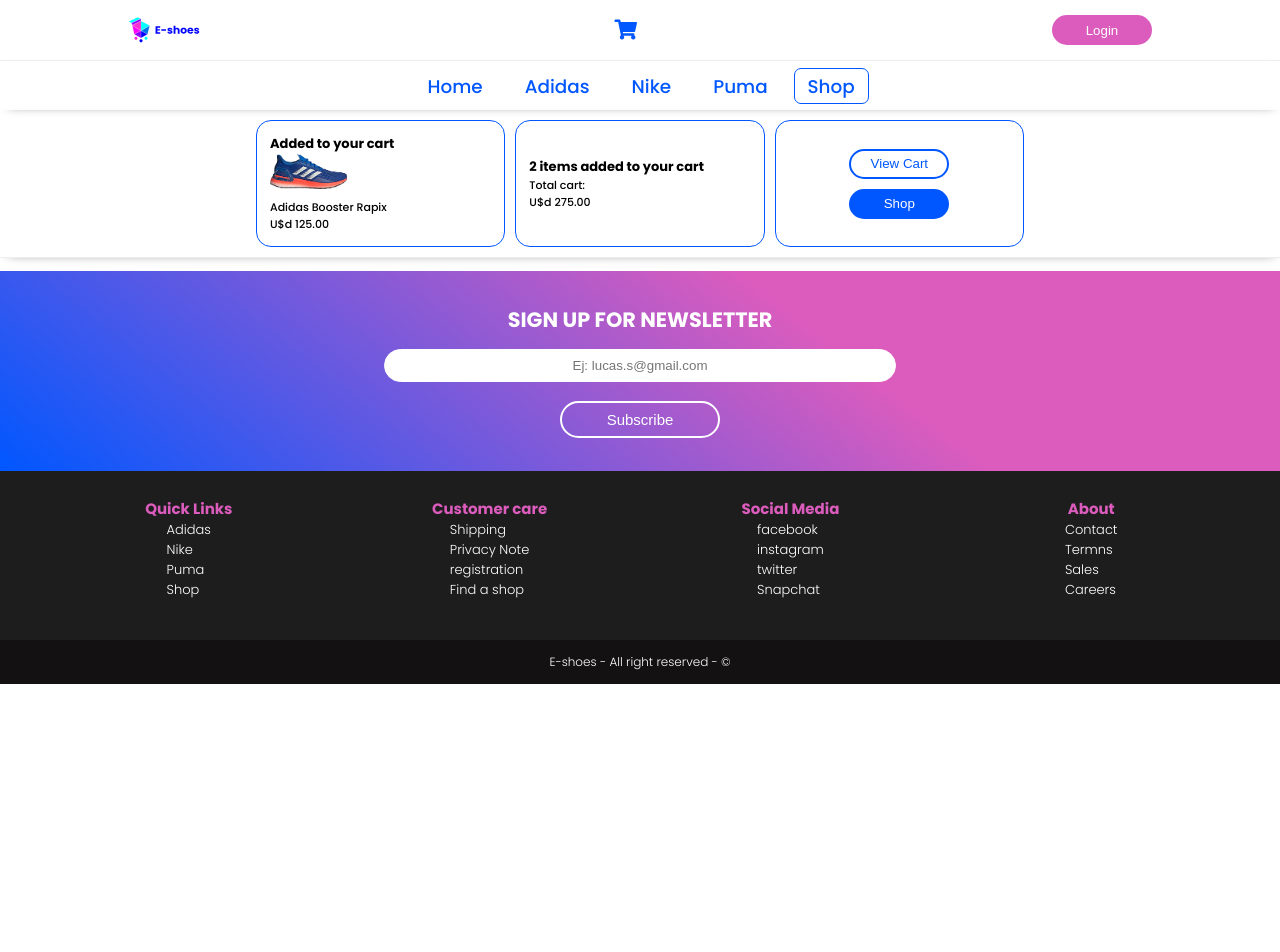
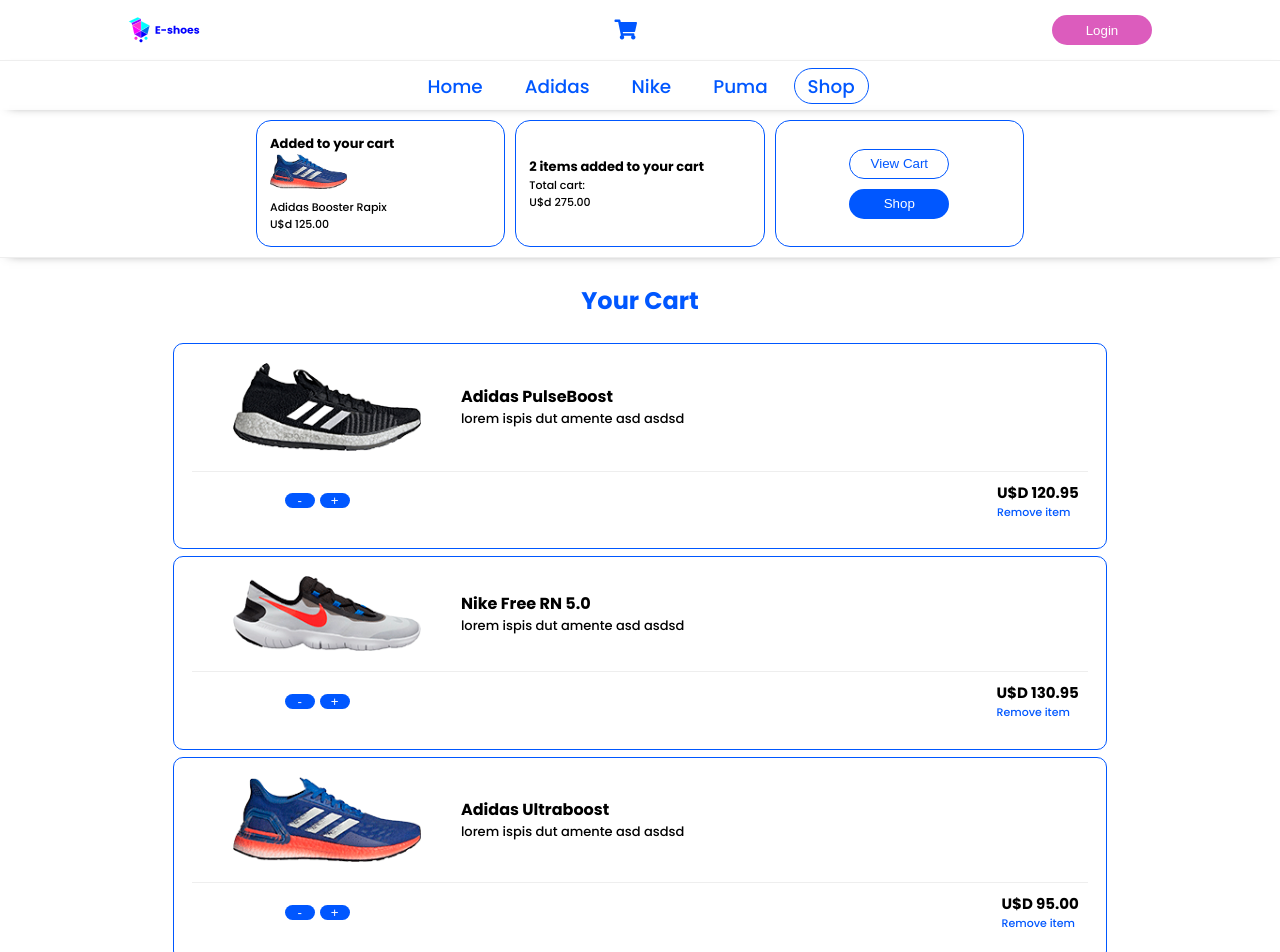
Before and after one commit to lucassingh/coder-shop, a React (Create React App) app: page /cart in a window 1280 px wide. Shown: the top 952 px of the page. Before the commit the page ends 800 px from the top, so only its background shows below. Built offline with nearby package versions, Linux system fonts and the light colour scheme; the HTML template or start-up script is replaced by a standard one.

Commit message:
add item cart

```diff
--- a/src/App.jsx
+++ b/src/App.jsx
@@ -8,6 +8,7 @@
 import Nike from './pages/nike/Nike';
 import Puma from './pages/puma/Puma';
 import Shop from './pages/shop/Shop';
+import Cart from './pages/cart/Cart';
 
 function App() {
   return (
@@ -20,6 +21,7 @@
                         <Route path='/nike' component={ Nike }/>
                         <Route path='/puma' component={ Puma }/>
                         <Route path='/shop' component={ Shop }/>
+                        <Route path='/cart' component={ Cart }/>
                     </Switch>
                 <Newsletter/>
                 <Footer/>
--- a/src/App.scss
+++ b/src/App.scss
@@ -58,6 +58,18 @@
     }
 }
 
+// cart section
+
+.container-title-section-cart {
+    display: flex;
+    justify-content: center;
+    align-items: center;
+    margin-top: 0%;
+    margin-bottom: 4%;
+    color: $primary-color;
+}
+
+
 @media screen and (min-width: 1600px) {
 
 //home section slider
@@ -66,3 +78,9 @@
         padding: 0% 18% 0% 18%;
     }
 }
+
+@media screen and (min-width: 768px) {
+.container-title-section-cart {
+        margin-bottom: 0%;
+    }
+}
--- /dev/null
+++ b/src/components/cartItem/CarItem.jsx
@@ -0,0 +1,45 @@
+import React from 'react'
+
+function CartItem(props) {
+
+    return (
+        <>
+            <div className="container-title-section-cart">
+                <h2 className="title-section">Your Cart</h2>
+            </div>
+            <div className="cart-item-container">
+                <div className="cart-item-wrapper">
+                    { props.data.map((item, index) => {
+                        return(
+                        <div key={ index } className="cart-item-product">
+                            <div className="cart-item-info-cont">
+                                <div className="cart-img">
+                                    <img src={item.urlImg} alt="shoe"/>
+                                </div>
+                                <div className="cart-info">
+                                    <h4>{ item.title }</h4>
+                                    <p className="cart-item-text">{item.description}</p>
+                                </div>
+                            </div>
+                            <div className="cont-actions">
+                                <div className="cont-button">
+                                    <button className="cart-button">-</button>
+                                    <button className="cart-button">+</button>
+                                </div>
+                                <div className="cont-price">
+                                    <p className="cart-item-price">{item.price}</p>
+                                    <p className="cart-link"> Remove item</p>
+                                </div>
+                            </div>
+                        </div>
+                        )
+                    })}
+                </div>
+                <div className="cart-container-purchase">
+                    <button className="cart-purchase-button">Purchase</button>
+                </div>
+            </div>
+        </>
+    );
+}
+export default CartItem;
--- /dev/null
+++ b/src/components/cartItem/CartItemData.jsx
@@ -0,0 +1,20 @@
+export const CartItemData = [
+    {
+        title: 'Adidas PulseBoost',
+        description: 'lorem ispis dut amente asd asdsd',
+        urlImg: 'assets/cards/adidas-1.png',
+        price: 'U$D 120.95'
+    },
+    {
+        title: 'Nike Free RN 5.0',
+        description: 'lorem ispis dut amente asd asdsd',
+        urlImg: 'assets/cards/nike-2.png',
+        price: 'U$D 130.95'
+    },
+    {
+        title: 'Adidas Ultraboost',
+        description: 'lorem ispis dut amente asd asdsd',
+        urlImg: 'assets/cards/adidas-3.png',
+        price: 'U$D 95.00'
+    },
+]
--- a/src/components/products/product/Product.jsx
+++ b/src/components/products/product/Product.jsx
@@ -3,6 +3,10 @@
 
 const Product = (props) => {
    return (
+        <>
+            <div className="container-title-section-cart">
+                <h2 className="title-section">Shop</h2>
+            </div>
             <div className="product-container">
                     { props.data.map((item, index) => {
                         return(
@@ -20,6 +24,7 @@
                         )
                     })}
             </div>
+        </>
     )
 }
 
--- /dev/null
+++ b/src/components/shared/button-redirect/ButtonRedirect.jsx
@@ -0,0 +1,7 @@
+import { withRouter } from 'react-router-dom';
+
+const ButtonRedirect = withRouter(({ history }) => (
+  <i className="fas fa-shopping-cart" onClick={() => { history.push('/cart') }}></i>
+));
+
+export default ButtonRedirect;
--- a/src/components/shared/navbar/navBrand/NavBrand.jsx
+++ b/src/components/shared/navbar/navBrand/NavBrand.jsx
@@ -1,4 +1,5 @@
 import React from 'react';
+import ButtonRedirect from '../../../shared/button-redirect/ButtonRedirect'
 
 function Brandbar () {
 
@@ -7,7 +8,7 @@
             <nav className="brand-bar">
                 <ul className="items">
                     <img src="assets/icons/logo.svg" alt="logo-brand"/>
-                    <i className="fas fa-shopping-cart"></i>
+                    <ButtonRedirect/>
                     <button className="button-login">Login</button>
                 </ul>
             </nav>
--- /dev/null
+++ b/src/pages/cart/Cart.jsx
@@ -0,0 +1,15 @@
+import React from 'react'
+import CartItem from './../../components/cartItem/CarItem';
+import { CartItemData } from './../../components/cartItem/CartItemData';
+
+function Cart() {
+
+    return (
+        <>
+            <div className="section-cart">
+                <CartItem data={CartItemData}/>
+            </div>
+        </>
+    );
+}
+export default Cart;
--- /dev/null
+++ b/src/scss/_cart-item.scss
@@ -0,0 +1,168 @@
+.section-cart {
+    width: 100%;
+    display: flex;
+    flex-direction: column;
+    align-items: center;
+    padding: 25px;
+}
+
+.cart-item-container {
+    width: 100%;
+    padding: 2%;
+}
+
+.cart-item-product {
+    border: 1px solid #0057ff;
+    border-radius: 10px;
+    padding: 2%;
+    margin-bottom: 7px;
+}
+
+.cart-item-info-cont {
+    display: flex;
+    flex-direction: row;
+    align-items: center;
+
+    .cart-img {
+        width: 30%;
+        display: flex;
+        justify-content: center;
+        align-items: center;
+    }
+
+    .cart-img img {
+        width: 70%;
+    }
+
+    .cart-item-text {
+        font-size: 13px;
+    }
+}
+
+.cont-actions {
+    width: 100%;
+    padding: 2%;
+    border-top: 1px solid #eee;
+    margin-top: 5px;
+    display: flex;
+    flex-direction: row;
+    justify-content: space-between;
+
+    .cont-button {
+        width: 25%;
+        padding-left: 2%;
+        display: flex;
+        justify-content: center;
+        align-items: center;
+
+        .cart-button {
+            width: 30px;
+            outline: none;
+            background: #0057ff;
+            color:  #fff;
+            border-radius: 50px;
+            border: none;
+            padding: 0;
+            height: 15px;
+            margin-right: 5px;
+        }
+
+        .cart-button:hover {
+            background:#dc5cbd;
+            cursor:pointer;
+        }
+    }
+
+    .cart-item-price {
+        font-size: 15px;
+        font-weight: 600;
+    }
+
+    .cart-link {
+        font-size: 11px;
+        color:  #0057ff;
+    }
+
+    .cart-link:hover {
+        color:  #dc5cbd;
+        cursor: pointer;
+    }
+}
+
+.cart-container-purchase {
+    width: 100%;
+    justify-content: center;
+    align-items: center;
+    display: flex;
+    margin-top: 9%;
+    .cart-purchase-button {
+        width: 200px;
+        outline: none;
+        background: #0057ff;
+        color:  #fff;
+        border-radius: 50px;
+        border: none;
+        padding: 0;
+        height: 35px;
+    }
+
+    .cart-purchase-button:hover {
+        background: #dc5cbd;
+        cursor: pointer;
+    }
+}
+
+
+@media screen and (min-width: 768px) {
+
+    .cart-item-container {
+        width: 80%;
+    }
+
+    .cont-actions {
+        margin-top: 20px;
+        padding: 1%;
+    }
+}
+
+@media screen and (min-width: 1400px) {
+    .cart-item-container {
+        width: 60%;
+    }
+
+    .cart-item-product {
+        margin-bottom: 15px;
+    }
+
+    .cart-item-info-cont {
+        h4 {
+            font-size: 20px;
+        }
+        .cart-item-text {
+            font-size: 15px;
+        }
+    }
+
+    .cont-actions {
+        margin-top: 20px;
+        padding: 1%;
+
+        .cont-button {
+
+            .cart-button {
+                width: 60px;
+                height: 20px;
+                font-size: 20px;
+            }
+        }
+
+        .cart-item-price {
+            font-size: 20px;
+            font-weight: 600;
+        }
+
+        .cart-link {
+            font-size: 14px;
+        }
+    }
+}
--- a/src/scss/_cart-widget.scss
+++ b/src/scss/_cart-widget.scss
@@ -62,7 +62,7 @@
             color:  #0057ff;
             border-radius: 50px;
             padding: 0;
-            border: 2px solid #0057ff;
+            border: 1px solid #0057ff;
             height: 30px;
                 margin-bottom: 10px;
         }
--- a/src/scss/_nav-var.scss
+++ b/src/scss/_nav-var.scss
@@ -42,7 +42,7 @@
 
 .shop {
     border: 1px solid $primary-color;
-    border-radius: 7px;
+    border-radius: 30px;
     padding: 0.3rem 0.8rem;
 }
 
--- a/src/scss/index.scss
+++ b/src/scss/index.scss
@@ -10,4 +10,5 @@
 @import './adidas';
 @import './nike.scss';
 @import './puma.scss';
-@import './product.scss';
+@import './_product.scss';
+@import './_cart-item'
```
Also changed, not shown: 1 other file (tests, documents, lock files or other folders). Lines whose indentation alone changed are shown as unchanged.
